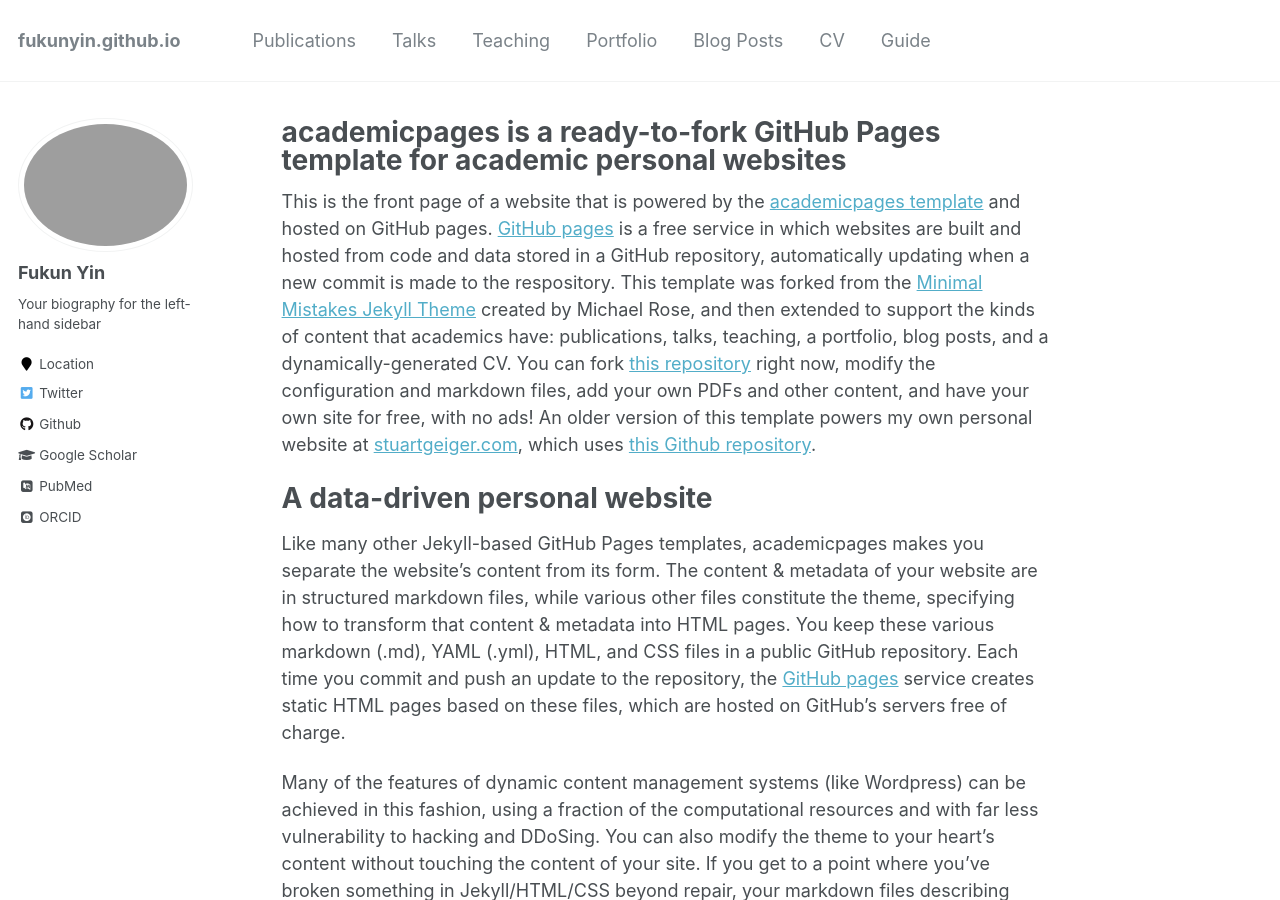
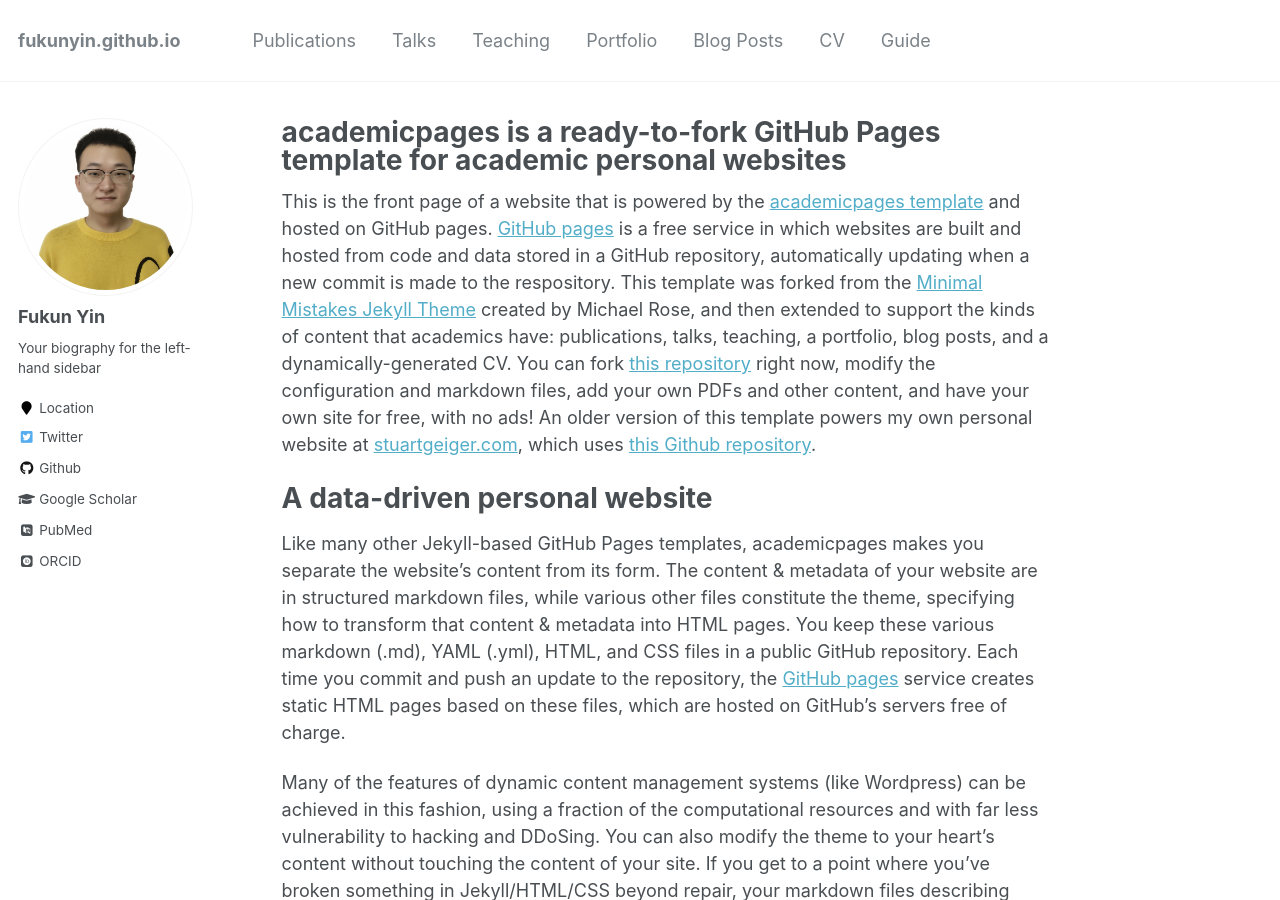
Before and after one commit to fukunyin/fukunyin.github.io, a Jekyll site: the page built from _pages/about.md, in a window 1280 px wide and 900 px high. Built offline with Jekyll 4.4.1, drawn with Linux system fonts in a browser that asks for light colours; some web fonts are replaced.

Commit message:
Update _config.yml

```diff
--- a/_config.yml
+++ b/_config.yml
@@ -81,7 +81,7 @@ analytics:
 # Site Author
 author:
   name             : "Fukun Yin"
-  avatar           : "/images/iyfk.jpg"
+  avatar           : "profile.png"
   bio              : "Your biography for the left-hand sidebar"
   location         : "Location"
   employer         :
```
